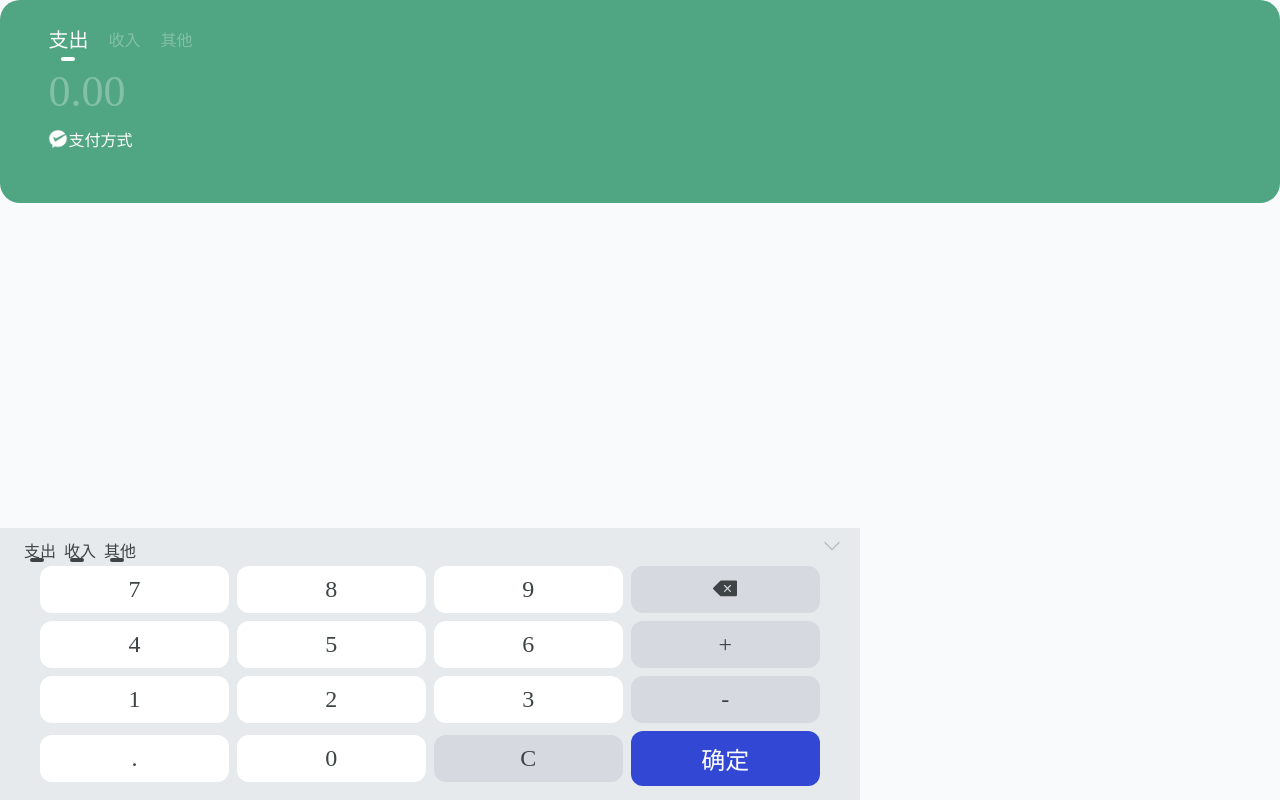
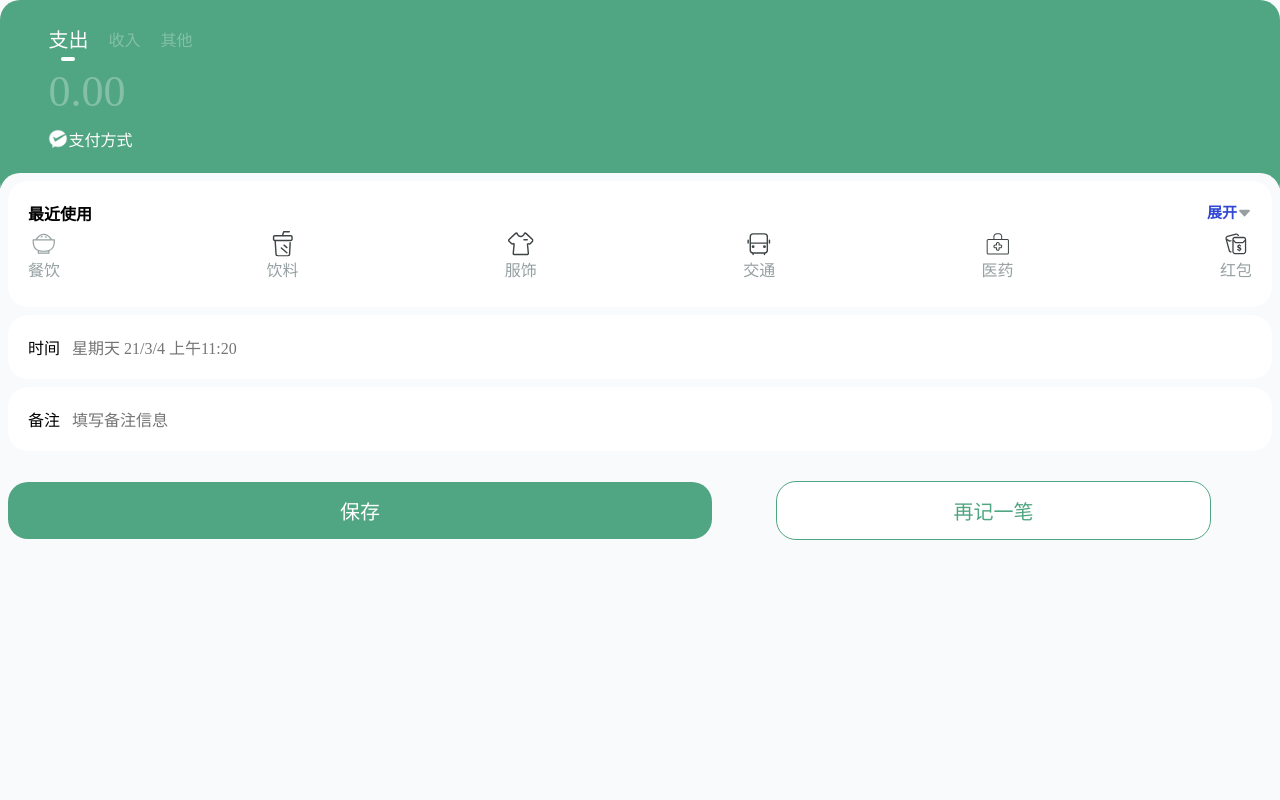
Before and after one commit to codenotkey/bill, a Vue app: page /money in a window 1280 px wide. Shown: the top 800 px of the page. Built offline with nearby package versions, Linux system fonts and the light colour scheme; the HTML template or start-up script is replaced by a standard one; a web font is replaced by a local one.

Commit message:
优化键盘显示

```diff
--- a/src/components/Money/InfoBlock.vue
+++ b/src/components/Money/InfoBlock.vue
@@ -21,11 +21,11 @@
       </div>
       <div class="timeCard">
         <span>时间</span>
-        <input type="text" v-bind:="info.date" placeholder="星期天 21/3/4 上午11:20">
+        <input type="text"  placeholder="星期天 21/3/4 上午11:20">
       </div>
       <div class="remarkCard">
         <span>备注</span>
-        <input type="text" placeholder="填写备注信息" v-bind:="info.type">
+        <input type="text" placeholder="填写备注信息" :value=info.note>
       </div>
       <div class="optionBtn">
         <button>
@@ -61,10 +61,11 @@ export default class InfoBlock extends Vue {
   show(){
     this.showMore =! this.showMore
   }
-  // @Watch('info')
-  // onInfoChanged(info:object){
-  //   this.$emit('getInfo', info)
-  // }
+  @Watch('info')
+  onInfoChanged(info:object){
+    // this.$emit('getInfo', info)
+    console.log(this.info.type)
+  }
 }
 </script>
 
@@ -73,7 +74,7 @@ export default class InfoBlock extends Vue {
 .infoCard{
   @extend%cardStyle;
   padding: 8px;
-  z-index: 10;
+  z-index: 0;
   margin-top: -30px;
   position: relative;
   background: #f9fafb;
--- a/src/components/Money/TallyBlock.vue
+++ b/src/components/Money/TallyBlock.vue
@@ -7,21 +7,21 @@
         <li>其他</li>
       </ul>
       <div>
-        <input type="text" placeholder="0.00" :value=output>
+        <input type="text" readonly  placeholder="0.00" :value=output @click="showKey">
       </div>
       <div class="outType">
         <img src="@/assets/image/微信支付.png">
         支付方式
       </div>
     </div>
-    <div class="numKey">
+    <div class="numKey" v-show=show>
       <div class="tool">
         <ul>
           <li>支出</li>
           <li>收入</li>
           <li>其他</li>
         </ul>
-        <div class="furl"><Icon name="向下"></Icon></div>
+        <div class="furl" @click="showKey"><Icon name="向下"></Icon></div>
       </div>
       <button @click="inputNum">7</button>
       <button @click="inputNum">8</button>
@@ -49,7 +49,9 @@ import {Component, Prop} from 'vue-property-decorator';
 
 @Component
 export default class TallyBlock extends Vue {
-  output = ''
+  @Prop() readonly value!: string
+  output = this.value
+  show = false
   inputNum(event:MouseEvent){
     const button = (event.target as HTMLButtonElement);
     const input = button.textContent!;
@@ -66,7 +68,7 @@ export default class TallyBlock extends Vue {
     this.output += input;
   }
   deleteNum(){
-    console.log('cc');
+    console.log(this.output);
     if (this.output.length ===1){
       this.output = ''
     }else{
@@ -80,7 +82,10 @@ export default class TallyBlock extends Vue {
   submitData(){
     console.log(this.output)
     this.$emit('billData',this.output)
-    this.output=''
+    // this.output=''
+  }
+  showKey(){
+    this.show = ! this.show
   }
 }
 </script>
@@ -149,6 +154,7 @@ input{
   }
 }
 .numKey{
+  z-index: 100;
   position: absolute;
   bottom: 0;
   left: 0;
--- a/src/main.ts
+++ b/src/main.ts
@@ -7,7 +7,7 @@ import store from './store'
 // @ts-ignore
 import ContentTemplate from '@/components/ContentTemplate'
 // @ts-ignore
-import NavTab from '@/components/NavTab'
+import NavTab from "@/components/NavTab"
 import Icon from '@/components/Icon.vue'
 
 Vue.config.productionTip = false
--- a/src/views/Money.vue
+++ b/src/views/Money.vue
@@ -1,22 +1,38 @@
 <template>
     <ContentTemplate >
-      <TallyBlock @billData="getBillData"></TallyBlock>
-<!--      <InfoBlock></InfoBlock>-->
+      <TallyBlock :value.sync="record.amount"  @billData="getBillData"></TallyBlock>
+      <InfoBlock></InfoBlock>
     </ContentTemplate>
 </template>
 
 <script lang="ts">
+// @ts-ignore
 import TallyBlock from '@/components/Money/TallyBlock'
+// @ts-ignore
 import InfoBlock from '@/components/Money/InfoBlock'
 import Component from "vue-class-component"
 import Vue from "vue";
+
+const recordList: Record[] = JSON.parse(window.localStorage.getItem('recordList') || '[]');
+
+type Record = {
+  type: string
+  notes: string
+  // type: string
+  amount: string // 数据类型 object | string
+  // createdAt?: Date  // 类 / 构造函数
+}
 
 @Component({
   components:{TallyBlock,InfoBlock}
 })
 export default class Money extends Vue{
+  record: Record = {
+    type: '', notes: '', amount: ''
+  };
   getBillData(value:string){
-    console.log(value);
+    this.record.amount = value
+    // console.log(this.record.amount);
   }
 }
 </script>
```
